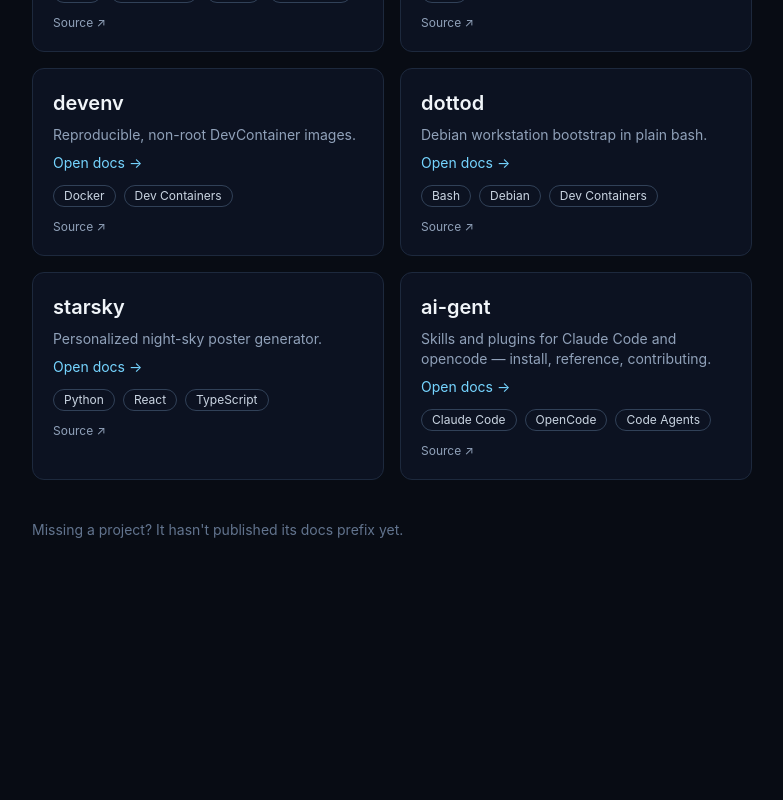
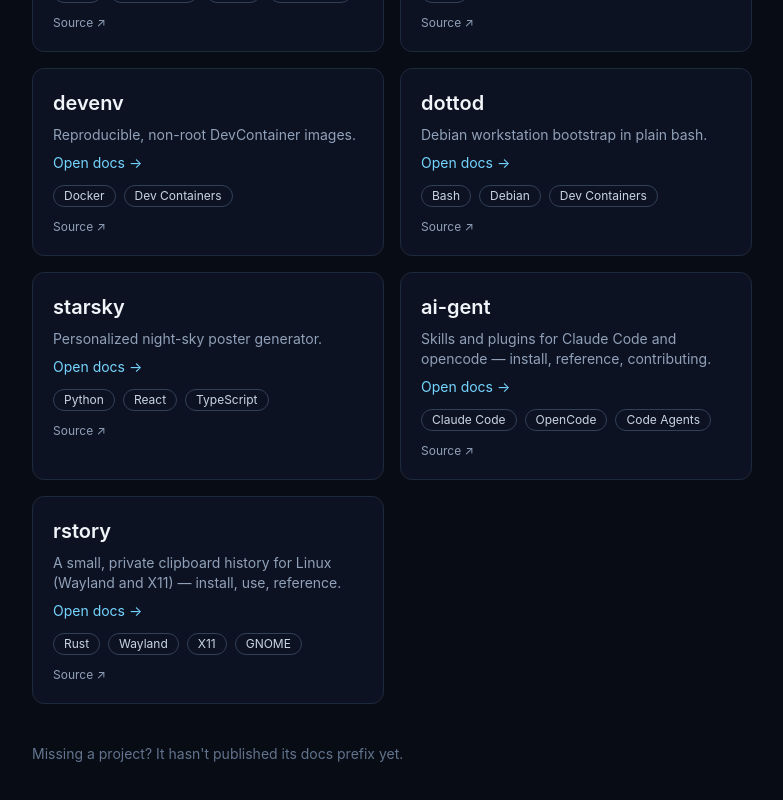
Before and after one commit to lucasvmigotto/docs, a React (Vite) app in the folder site/: page / in a window 1280 px wide. Shown: the part 372-1172 px from the top of the page, without its empty margins (248-1031 px from the left). Before the commit the page ends 976 px from the top, so only its background shows below. Built offline with nearby package versions, Linux system fonts and the light colour scheme.

Commit message:
feat(hub): register rstory

```diff
--- a/site/src/apps.ts
+++ b/site/src/apps.ts
@@ -53,4 +53,12 @@
     tags: ["Claude Code", "OpenCode", "Code Agents"],
     source: "https://github.com/lucasvmigotto/ai-gent",
   },
+  {
+    slug: "rstory",
+    name: "rstory",
+    description:
+      "A small, private clipboard history for Linux (Wayland and X11) — install, use, reference.",
+    tags: ["Rust", "Wayland", "X11", "GNOME"],
+    source: "https://github.com/lucasvmigotto/rstory",
+  },
 ];
```
Also changed, not shown: 1 other file (tests, documents, lock files or other folders).
